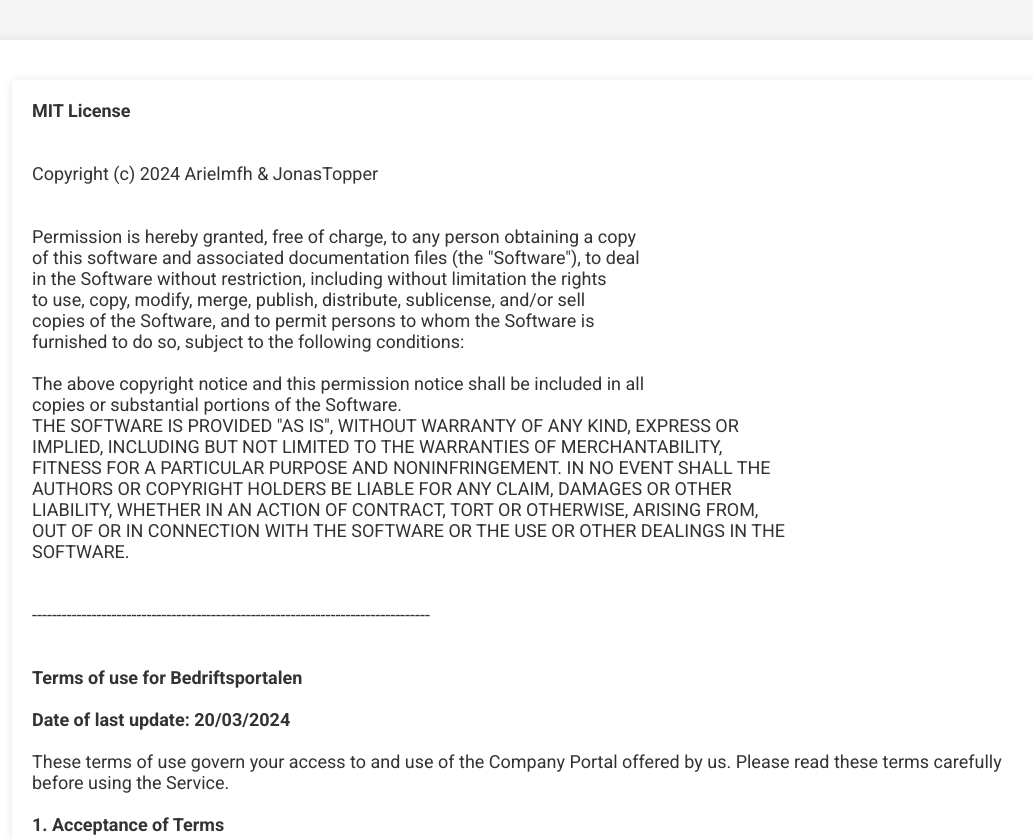
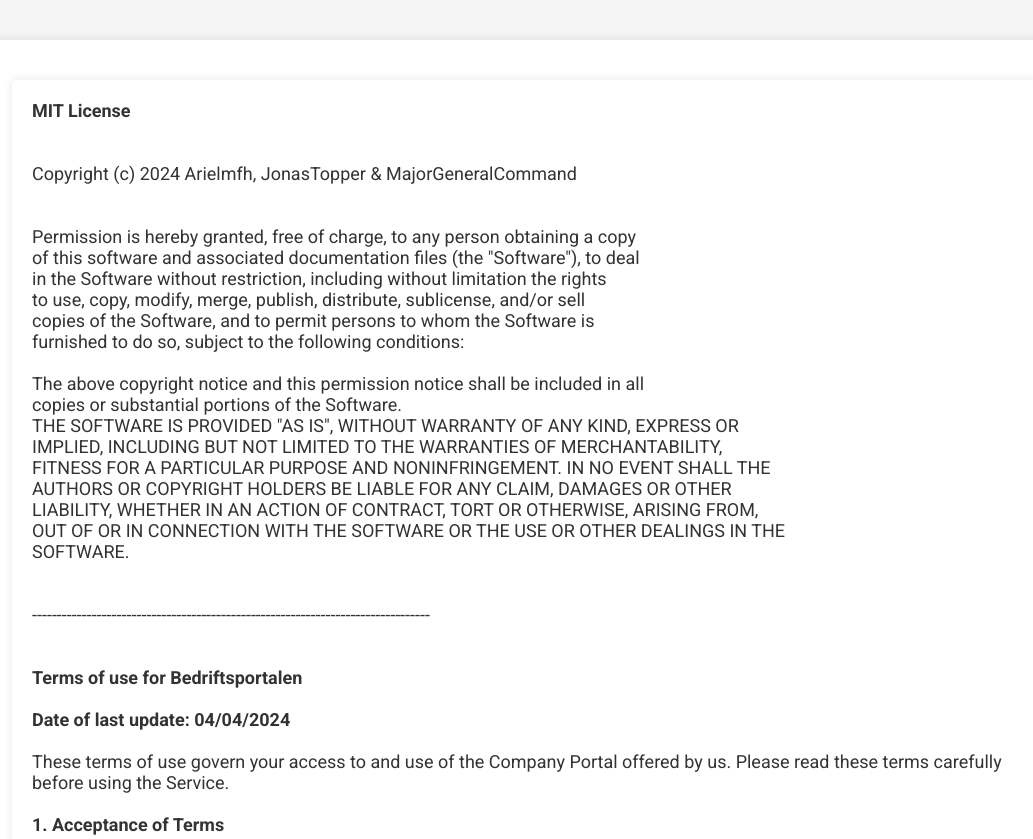
Before and after one commit to JonasTopper/Bedriftsportalen, a PHP site: page /terms_of_service.php in a window 1280 px wide. Shown: the top 839 px of the page, without its empty margins (116-1149 px from the left). Run offline with PHP 8.4, Linux system fonts and the light colour scheme.

Commit message:
Update terms_of_service.php

```diff
--- a/terms_of_service.php
+++ b/terms_of_service.php
@@ -13,7 +13,7 @@
 
 <b>MIT License</b><br><br>
 <br>
-Copyright (c) 2024 Arielmfh & JonasTopper<br><br>
+Copyright (c) 2024 Arielmfh, JonasTopper & MajorGeneralCommand<br><br>
 <br>
 Permission is hereby granted, free of charge, to any person obtaining a copy<br>
 of this software and associated documentation files (the "Software"), to deal<br>
@@ -39,7 +39,7 @@ SOFTWARE.<br>
 <br>
 <b>Terms of use for Bedriftsportalen</b><br>
 <br>
-<b>Date of last update: 20/03/2024</b><br>
+<b>Date of last update: 04/04/2024</b><br>
 <br>
 These terms of use govern your access to and use of the Company Portal offered by us. Please read these terms carefully before using the Service.<br>
 <br>
```
